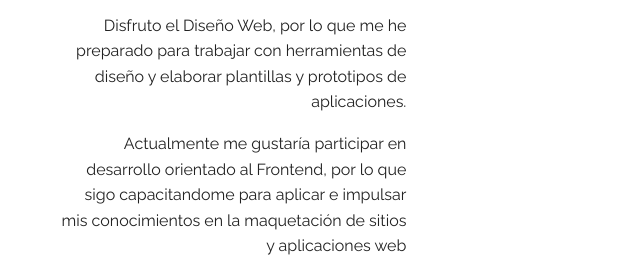
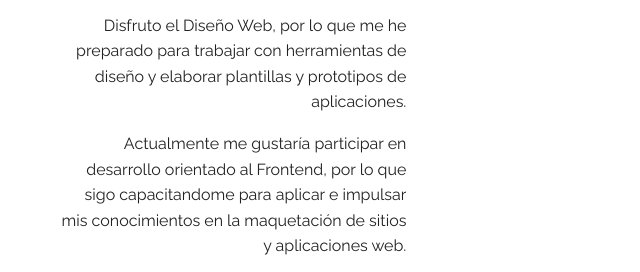
Before and after one commit to Josmirj/portafolio-cv, a plain HTML site: page portafolio-cv/index.html in a window 1280 px wide. Shown: the part 1195-1467 px from the top of the page, 0-640 px from the left. Drawn offline with Linux system fonts and the light colour scheme.

Commit message:
Subiendo index1  website portafolio-cv

```diff
--- a/portafolio-cv/index.html
+++ b/portafolio-cv/index.html
@@ -62,7 +62,7 @@
      <p>Experiencia	en	Operaciones de TI y	Servicio	al	Cliente.</p>
      <p>También he Colaborado con los distintos departamentos del área de QA Y desarrollo para la elaboración de ambientes de pruebas y pasos a producción</p>
      <p>Disfruto el Diseño Web, por lo que me he preparado para trabajar con herramientas de diseño y elaborar plantillas y prototipos de aplicaciones.</p>
-     <p>Actualmente me gustaría participar en desarrollo orientado al Frontend, por lo que sigo capacitandome para aplicar e impulsar mis conocimientos en la maquetación de sitios y aplicaciones web</p>
+     <p>Actualmente me gustaría participar en desarrollo orientado al Frontend, por lo que sigo capacitandome para aplicar e impulsar mis conocimientos en la maquetación de sitios y aplicaciones web.</p>
     <div class="text-center text-lg-left">
       <a class=btn href="#" target="_blank" rel="noopener">DESCARGA MI CV</a>
     </div>
```
